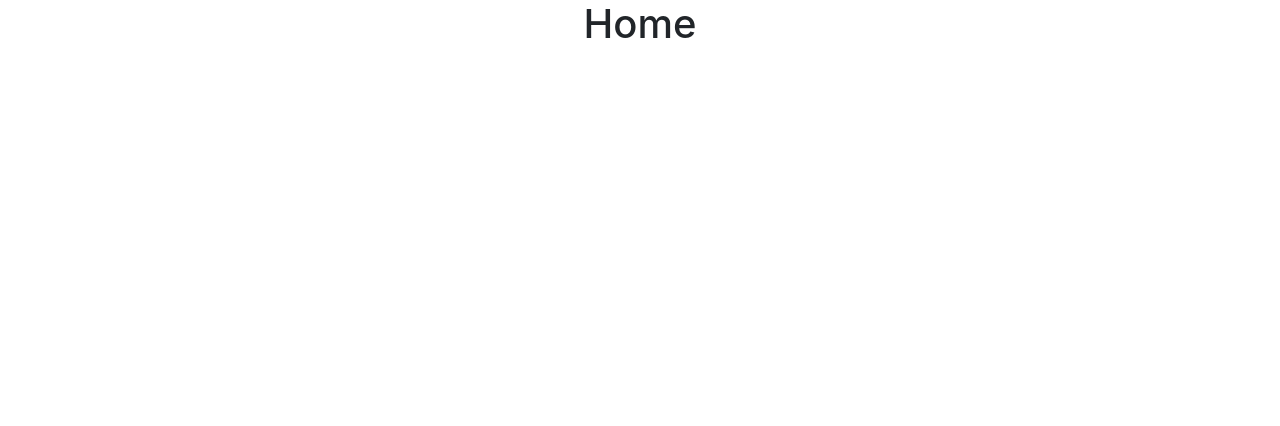
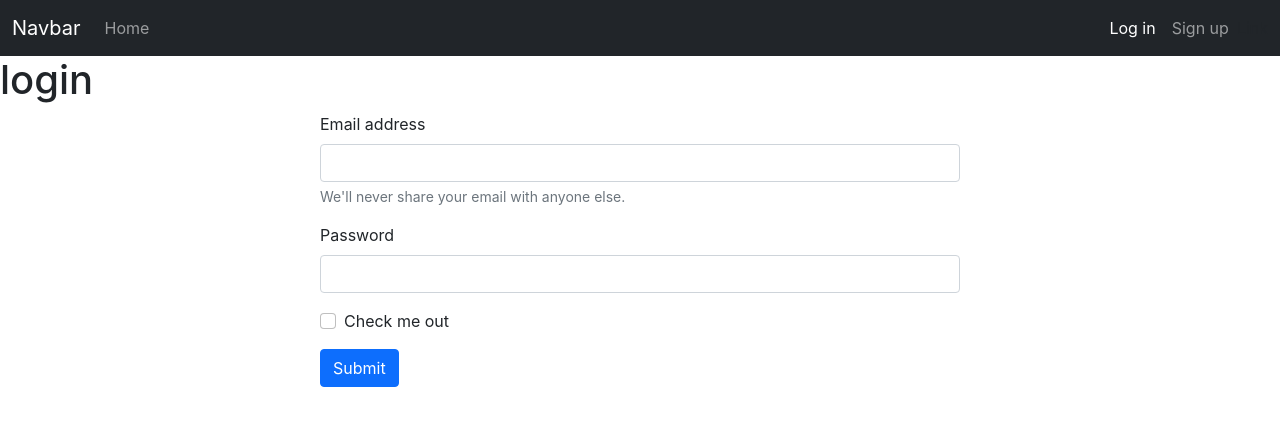
Before and after one commit to Sharry0/SignUp_MERN, a React (Create React App) app in the folder client/: page /login in a window 1280 px wide. Shown: the top 426 px of the page. Built offline with nearby package versions, Linux system fonts and the light colour scheme.

Commit message:
added Home, Login & Signup page + routes

```diff
--- a/client/src/App.js
+++ b/client/src/App.js
@@ -1,10 +1,28 @@
-import logo from './logo.svg';
-import './App.css';
+
+import { Routes, Route, Redirect } from "react-router-dom"
+//components
+import Home from "./pages/Home"
+import Login from "./pages/Login"
+import Signup from "./pages/Signup"
+import Header from "./components/Header"
 
 function App() {
   return (
-    <div className="App">
-      <h1>Home</h1>
+    <div >
+      <Header />
+      <Routes>
+        <Route exact path="/" element={<Home />} />
+        <Route exact path="/login" element={<Login />} />
+        <Route exact path="/signup" element={<Signup />} />
+        <Route
+          path="*"
+          element={
+            <main style={{ padding: "1rem" }}>
+              <p>There's nothing here!</p>
+            </main>
+          }
+        />
+      </Routes>
     </div>
   );
 }
--- /dev/null
+++ b/client/src/components/Header.js
@@ -0,0 +1,32 @@
+
+import React from 'react'
+import {NavLink} from "react-router-dom"
+
+const Header = () => {
+    return (
+        <div>
+            <nav className="navbar navbar-expand-lg navbar-dark bg-dark">
+                <div className="container-fluid">
+                    <a className="navbar-brand" href="/">Navbar</a>
+                    <button className="navbar-toggler" type="button" data-bs-toggle="collapse" data-bs-target="#navbarNavAltMarkup" aria-controls="navbarNavAltMarkup" aria-expanded="false" aria-label="Toggle navigation">
+                        <span className="navbar-toggler-icon"></span>
+                    </button>
+                    <div className="collapse navbar-collapse" id="navbarNavAltMarkup">
+                        <div className="navbar-nav">
+                            <NavLink className="nav-link" to="/">Home</NavLink>
+                        </div>
+                        <div className="navbar-nav ms-auto">
+                            {/* <NavLink className="nav-link" to="/">Home</NavLink> */}
+
+                            <NavLink className="nav-link " to="/login">Log in</NavLink>
+                            <NavLink className="nav-link " to="/signup">Sign up</NavLink>
+
+                        </div>
+                    </div>Link
+                </div>
+            </nav>
+        </div>
+    )
+}
+
+export default Header
--- /dev/null
+++ b/client/src/hooks/useInputState.js
@@ -0,0 +1,19 @@
+import {useState} from 'react'
+
+function useInputState(input) {
+
+    const [state, setState] = useState(input)
+
+    const handleChange = (evt) =>{
+        setState(evt.target.value)
+    }
+
+    const reset = () =>{
+        setState("")
+    }
+
+    return [state, handleChange, reset]
+}
+
+
+export default useInputState
--- a/client/src/index.js
+++ b/client/src/index.js
@@ -2,12 +2,13 @@ import React from 'react';
 import ReactDOM from 'react-dom';
 import './index.css';
 import App from './App';
+import {BrowserRouter as Router} from "react-router-dom"
 import reportWebVitals from './reportWebVitals';
 
 ReactDOM.render(
-  <React.StrictMode>
+  <Router>
     <App />
-  </React.StrictMode>,
+  </Router>,
   document.getElementById('root')
 );
 
--- /dev/null
+++ b/client/src/pages/Home.js
@@ -0,0 +1,12 @@
+
+import React from 'react'
+
+const Home = () => {
+    return (
+        <div>
+            <h1>Home page</h1>
+        </div>
+    )
+}
+
+export default Home
--- /dev/null
+++ b/client/src/pages/Login.js
@@ -0,0 +1,30 @@
+
+import React from 'react'
+import useInputState from '../hooks/useInputState'
+
+const Login = () => {
+    const [login, handleLogin, resetLogin] = useInputState("")
+    return (
+        <div>
+            <h1>login</h1>
+            <form className="col-6 offset-3">
+                <div className="mb-3">
+                    <label htmlFor="exampleInputEmail1" className="form-label">Email address</label>
+                    <input type="email" className="form-control" id="exampleInputEmail1" aria-describedby="emailHelp"/>
+                    <div id="emailHelp" className ="form-text">We'll never share your email with anyone else.</div>
+                </div>
+                <div className="mb-3">
+                    <label htmlFor="exampleInputPassword1" className="form-label">Password</label>
+                    <input type="password" className="form-control" id="exampleInputPassword1"/>
+                </div>
+                <div className="mb-3 form-check">
+                    <input type="checkbox" className="form-check-input" id="exampleCheck1"/>
+                    <label className ="form-check-label" htmlFor="exampleCheck1">Check me out</label>
+                </div>
+                <button type="submit" className="btn btn-primary">Submit</button>
+            </form>
+        </div>
+    )
+}
+
+export default Login
--- /dev/null
+++ b/client/src/pages/Signup.js
@@ -0,0 +1,12 @@
+
+import React from 'react'
+
+const Signup = () => {
+    return (
+        <div>
+            <h1>signup</h1>
+        </div>
+    )
+}
+
+export default Signup
```
